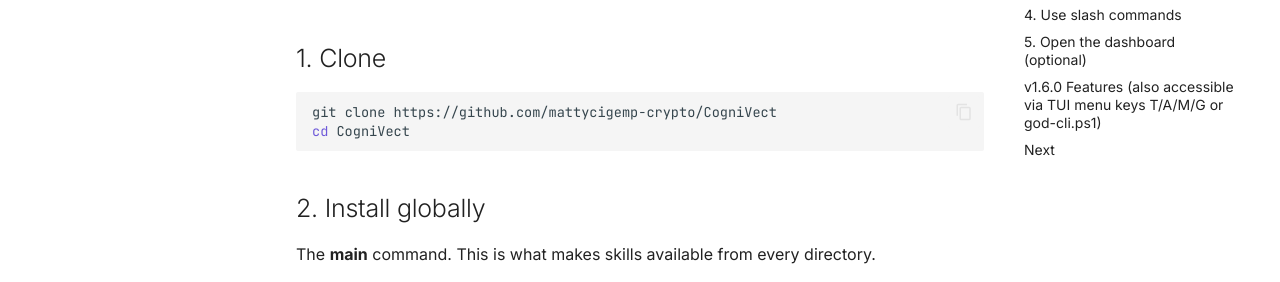
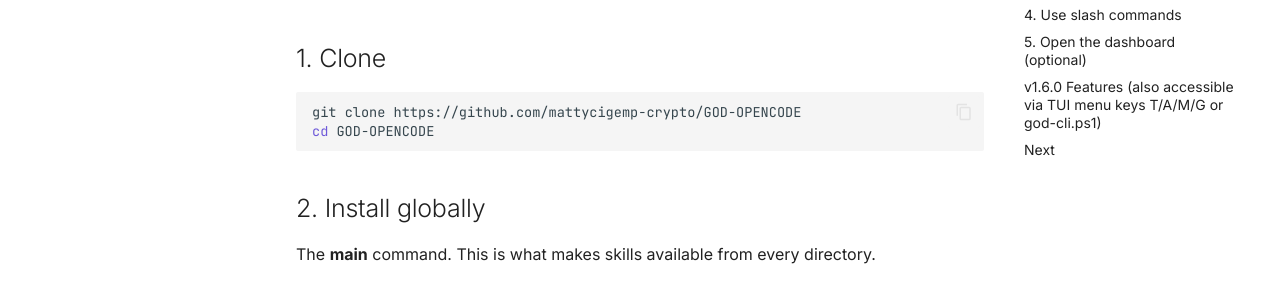
Before and after one commit to mattycigemp-crypto/GOD-OPENCODE, an MkDocs documentation site: the page built from docs/wiki/getting-started.md, in a window 1280 px wide and 900 px high. Shown: the part 252-534 px from the top of the window. Built offline with MkDocs 1.6.1 and Material for MkDocs 9.7.7, drawn with Linux system fonts in a browser that asks for light colours; comment, search, counter and statistics services are not loaded.

Commit message:
fix(brand): correct CogniVect usage across codebase
CogniVect = company (parent brand)
GOD-OPENCODE = product (flagship)
mattycigemp-crypto = GitHub org

Fixed 8 brand violations:
- docs/wiki/getting-started.md: clone/cd commands use GOD-OPENCODE
- docs/wiki/index.md: description and GitHub links use GOD-OPENCODE
- scripts/convert-skills.ps1: GitHub org fixed to mattycigemp-crypto
- ui/index.html: clone/cd commands and footer links use GOD-OPENCODE

````diff
--- a/docs/wiki/getting-started.md
+++ b/docs/wiki/getting-started.md
@@ -5,8 +5,8 @@
 ## 1. Clone
 
 ```bash
-git clone https://github.com/mattycigemp-crypto/CogniVect
-cd CogniVect
+git clone https://github.com/mattycigemp-crypto/GOD-OPENCODE
+cd GOD-OPENCODE
 ```
 
 ## 2. Install globally
````
Also changed, not shown: docs/wiki/index.md (+5 -5 lines), 2 other files.
